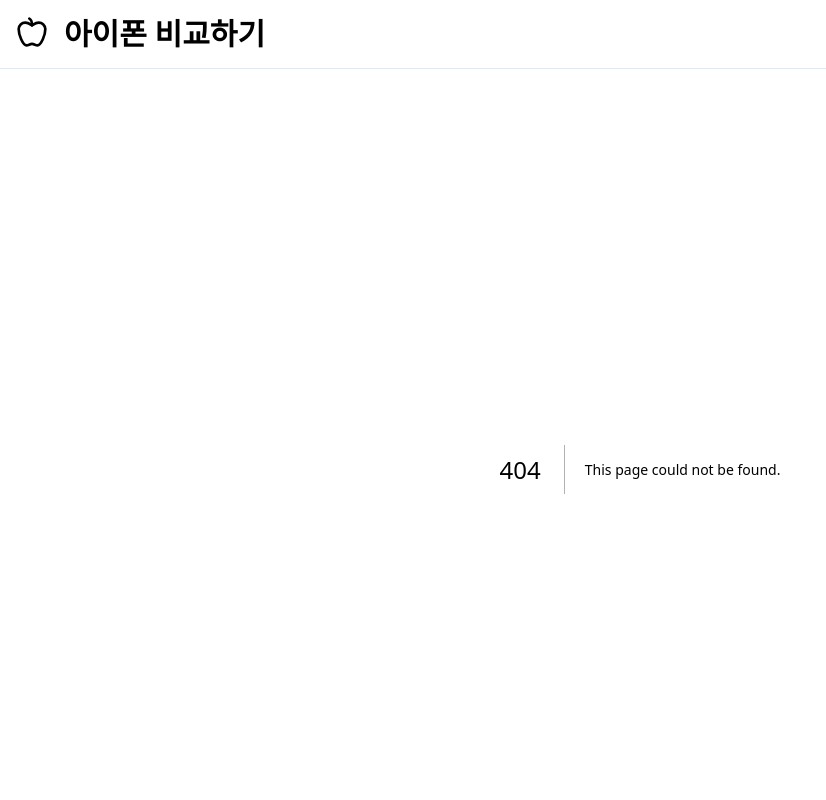
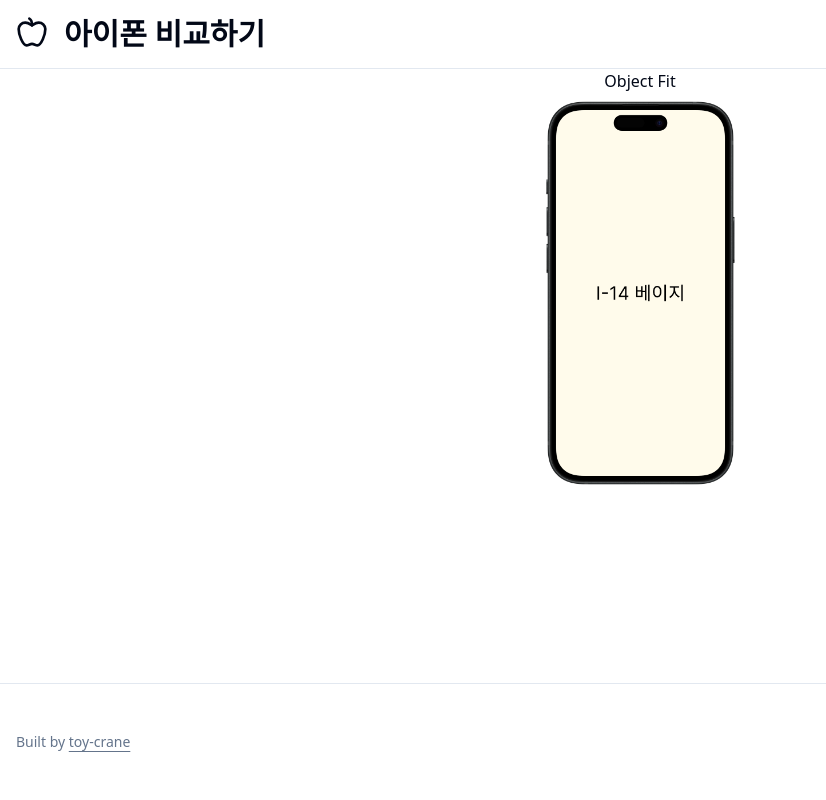
Before and after one commit to toy-crane/fastcampus-optimize-performance, a Next.js app in the folder apps/compare-phones/: page /object-fit in a window 1280 px wide. Before the commit this address had no page. Shown: the top 800 px of the page, without its empty margins (0-826 px from the left). Built offline with nearby package versions, Linux system fonts and the light colour scheme.

Commit message:
feat: CH06_02. Image 컴포넌트의 Props 사용법

```diff
--- /dev/null
+++ b/apps/compare-phones/app/object-fit/page.tsx
@@ -0,0 +1,19 @@
+import Image from "next/image";
+
+function Page() {
+  return (
+    <div className="flex flex-col items-center">
+      <h1>Object Fit</h1>
+      <div className="relative w-[400px] h-[400px]">
+        <Image
+          fill
+          src="/phones/i14-beige.png"
+          alt="i14 beige"
+          objectFit="contain"
+        />
+      </div>
+    </div>
+  );
+}
+
+export default Page;
```
